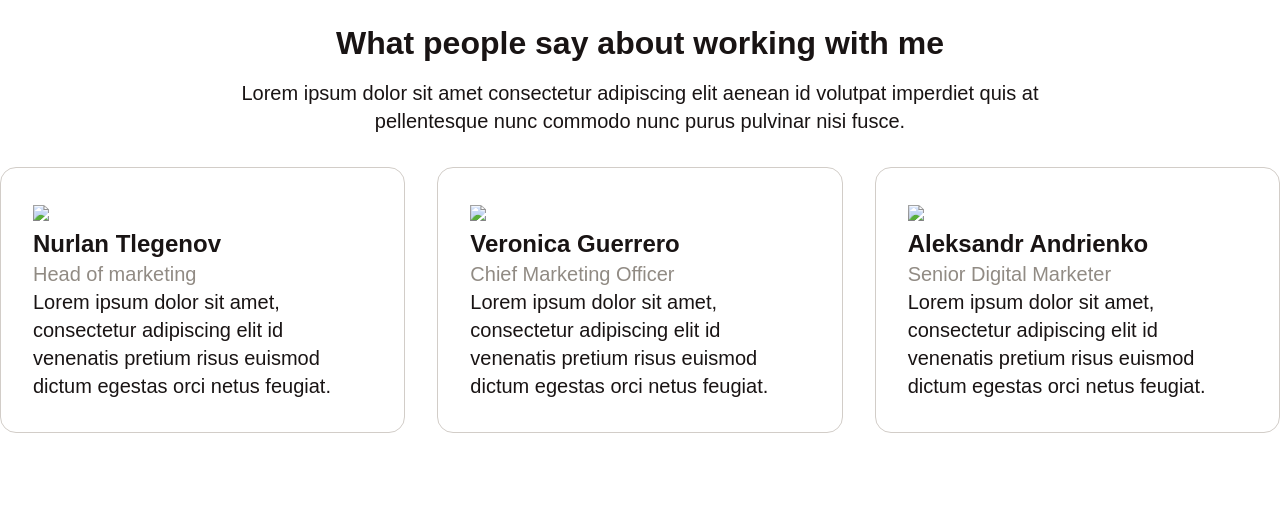
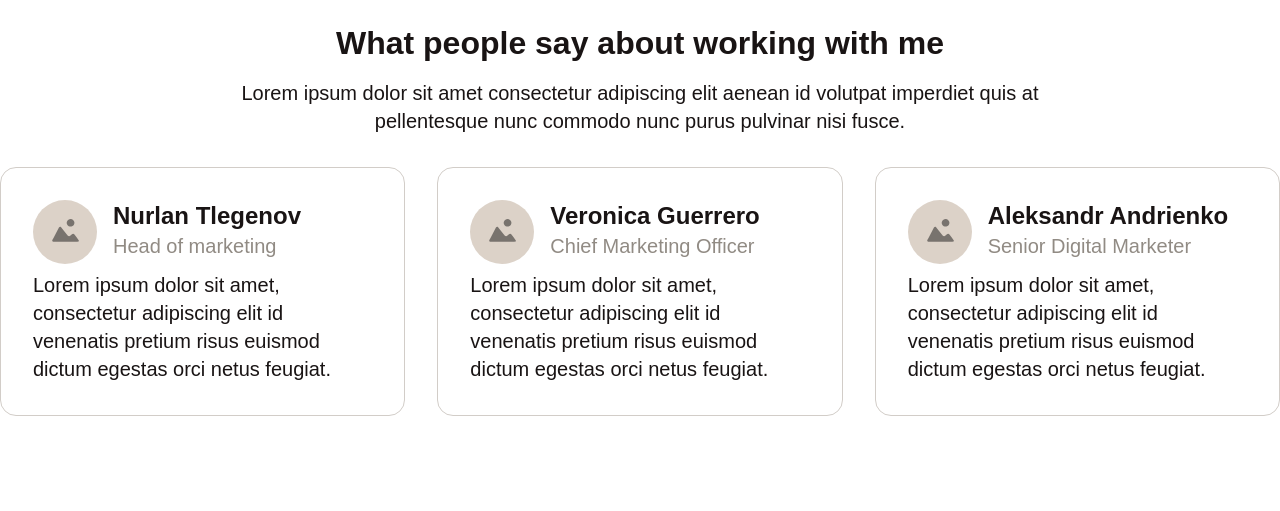
Before and after one commit to khralenok/khralenok.com, a PHP site: page / in a window 1280 px wide; the page is wider, and only the part inside the window is pictured. Shown: the part 2475-2986 px from the top of that part. Run offline with PHP 8.4, Linux system fonts and the light colour scheme.

Commit message:
Few minor updates

```diff
--- a/index.html
+++ b/index.html
@@ -163,27 +163,47 @@
           </p>
         </div>
         <a class="card" href="https://www.linkedin.com/in/nurlan-tlegenov/">
-          <div class="avatar"><img src="/" /></div>
+          <div class="review-author">
+            <div class="avatar">
+              <img src="/images/avatar-placeholder.svg" />
+            </div>
+            <div>
               <h3>Nurlan Tlegenov</h3>
               <span class="secondary">Head of marketing</span>
+            </div>
+          </div>
+
           <p>
             Lorem ipsum dolor sit amet, consectetur adipiscing elit id venenatis
             pretium risus euismod dictum egestas orci netus feugiat.
           </p>
         </a>
         <a class="card" href="https://www.linkedin.com/in/veroguef/">
-          <div class="avatar"><img src="/" /></div>
+          <div class="review-author">
+            <div class="avatar">
+              <img src="/images/avatar-placeholder.svg" />
+            </div>
+            <div>
               <h3>Veronica Guerrero</h3>
               <span class="secondary">Chief Marketing Officer</span>
+            </div>
+          </div>
+
           <p>
             Lorem ipsum dolor sit amet, consectetur adipiscing elit id venenatis
             pretium risus euismod dictum egestas orci netus feugiat.
           </p>
         </a>
         <a class="card" href="https://www.linkedin.com/in/deinstall/">
-          <div class="avatar"><img src="/" /></div>
+          <div class="review-author">
+            <div class="avatar">
+              <img src="/images/avatar-placeholder.svg" />
+            </div>
+            <div>
               <h3>Aleksandr Andrienko</h3>
               <span class="secondary">Senior Digital Marketer</span>
+            </div>
+          </div>
           <p>
             Lorem ipsum dolor sit amet, consectetur adipiscing elit id venenatis
             pretium risus euismod dictum egestas orci netus feugiat.
--- a/style.css
+++ b/style.css
@@ -273,3 +273,8 @@ span.secondary {
 #cta-banner-illustration img {
   width: 100%;
 }
+
+.review-author {
+  display: flex;
+  gap: 1rem;
+}
```
Also changed, not shown: images/avatar-placeholder.svg (added), 1 other file. Lines whose indentation alone changed are shown as unchanged.
